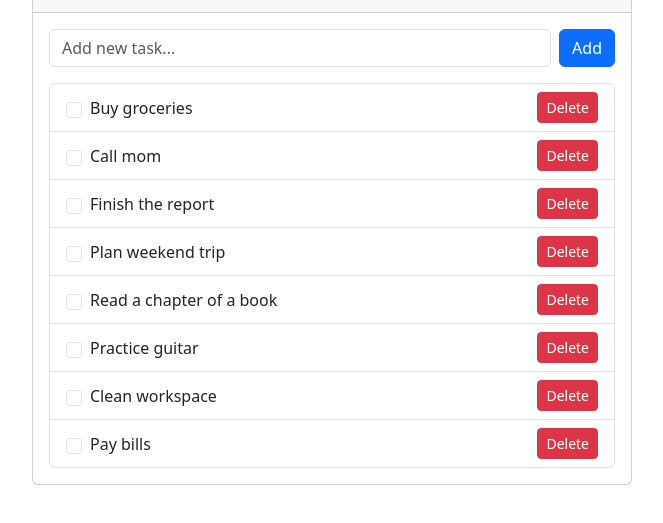
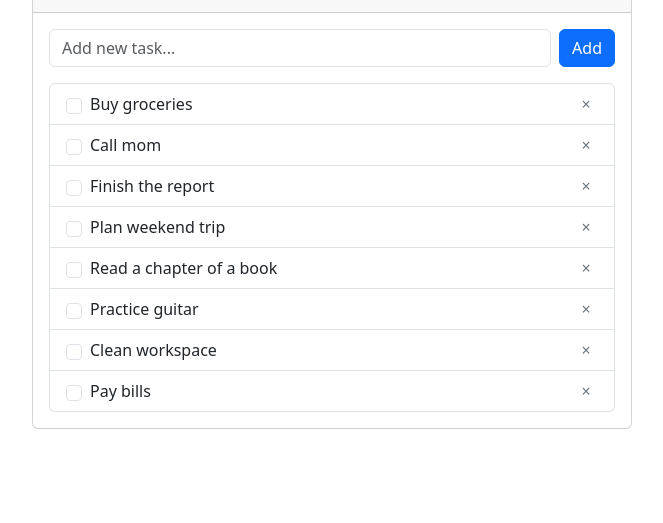
Before and after one commit to insidegui/todoapp, a plain HTML site: page index.html in a window 1280 px wide. Shown: the part 99-622 px from the top of the page, without its empty margins (308-971 px from the left). Drawn offline with nearby package versions, Linux system fonts and the light colour scheme.

Commit message:
Improve delete button design

```diff
--- a/script.js
+++ b/script.js
@@ -154,8 +154,10 @@ document.addEventListener('DOMContentLoaded', () => {
         }
 
         const deleteBtn = document.createElement('button');
-        deleteBtn.className = 'btn btn-danger btn-sm';
-        deleteBtn.textContent = 'Delete';
+        deleteBtn.type = 'button';
+        deleteBtn.className = 'delete-btn';
+        deleteBtn.innerHTML = '&times;';
+        deleteBtn.setAttribute('aria-label', 'Delete task');
 
         li.appendChild(checkbox);
         li.appendChild(span);
--- a/style.css
+++ b/style.css
@@ -55,6 +55,27 @@
 .animate-delete {
     animation: deleteAnimation 0.4s ease-in forwards;
 }
+/* Delete button (small 'x' icon) */
+.delete-btn {
+    margin-left: 0.5rem;
+    width: 24px;
+    height: 24px;
+    border: none;
+    background: none;
+    color: #6c757d;
+    border-radius: 50%;
+    font-size: 16px;
+    line-height: 24px;
+    display: inline-flex;
+    align-items: center;
+    justify-content: center;
+    cursor: pointer;
+    transition: background-color .2s, color .2s;
+}
+.delete-btn:hover {
+    background-color: rgba(0, 0, 0, 0.05);
+    color: #343a40;
+}
 body {
     transition: background-color .3s, color .3s;
 }
@@ -97,4 +118,12 @@ body {
     .completed {
         color: #888;
     }
+    /* Delete button dark mode */
+    .delete-btn {
+        color: #888;
+    }
+    .delete-btn:hover {
+        background-color: rgba(255, 255, 255, 0.1);
+        color: #ddd;
+    }
 }
```
